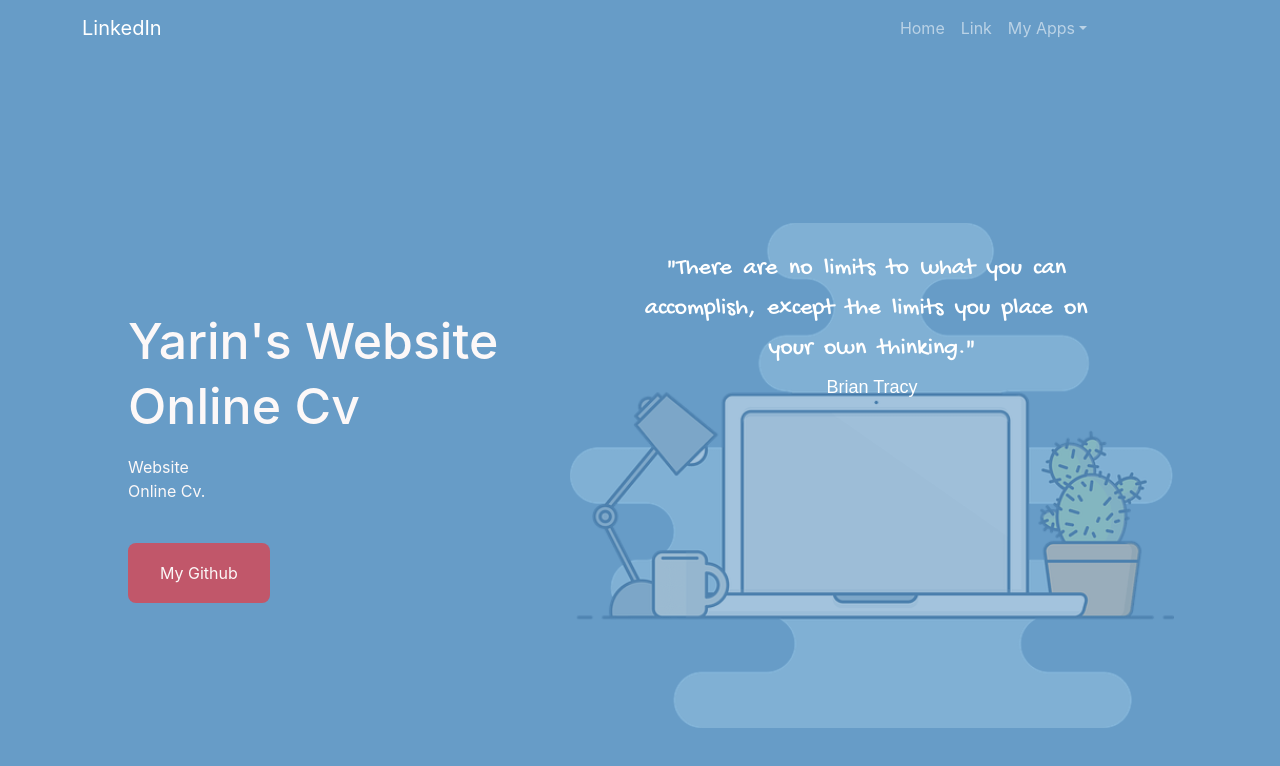
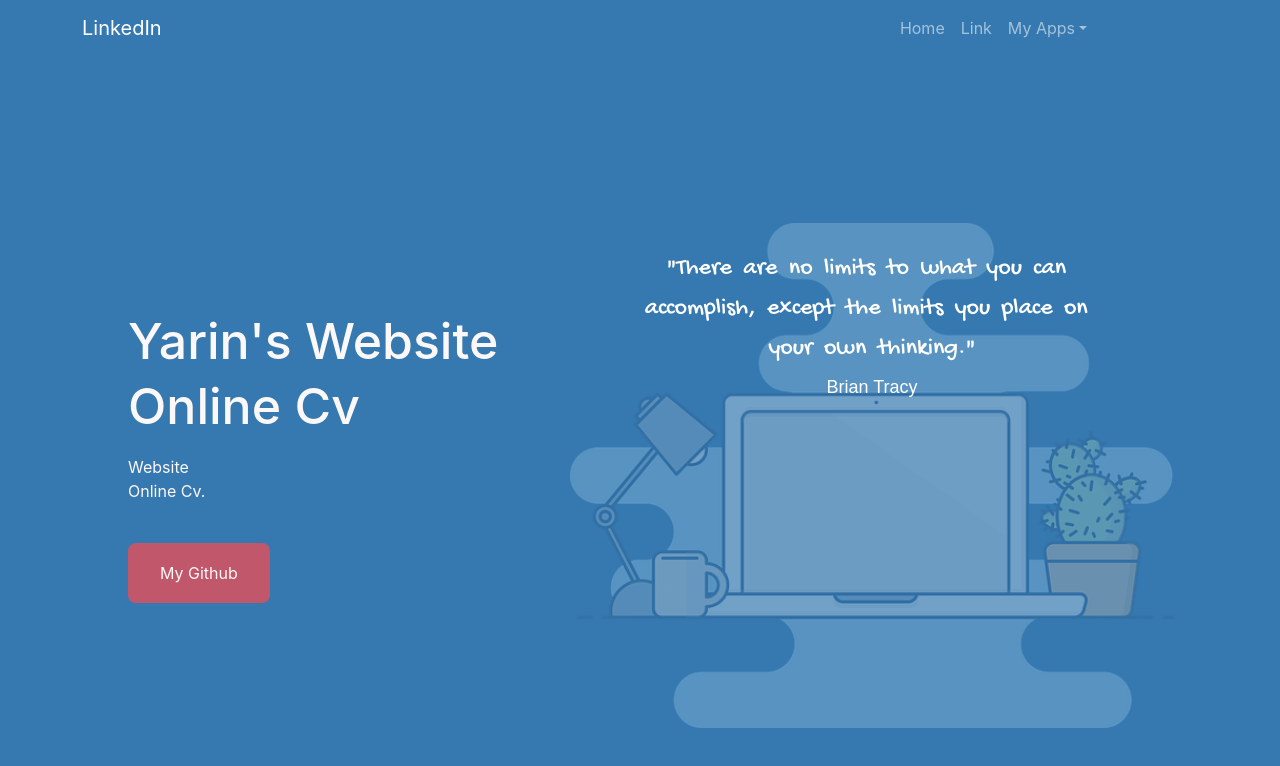
Before and after one commit to yarinAl/deployment-website, a React (Create React App) app: page / in a window 1280 px wide. Shown: the top 766 px of the page. Built offline with nearby package versions, Linux system fonts and the light colour scheme.

Commit message:
color update

```diff
--- a/src/App.css
+++ b/src/App.css
@@ -4,7 +4,7 @@
 
 }
 .imgDesgin{
-  opacity: 0.4;
+  opacity: 0.3;
 }
 
 .endStyleTxt{
@@ -140,7 +140,7 @@ font-size: 24px;
 /*===== End text animation design =====*/
 
 .bar{
-  background-color: #679cc7 !important
+  background-color: #3679b0 !important
 }
 
 /*===== GOOGLE FONTS =====*/
@@ -150,7 +150,7 @@ font-size: 24px;
   --header-height: 3rem;
 
   /*===== Colors =====*/
-  --first-color: #679cc7;
+  --first-color: #3679b0;
   --first-color-dark: #C1576A;
   --first-color-darken: #A83E51;
   --white-color: #FCF8F8;
```
